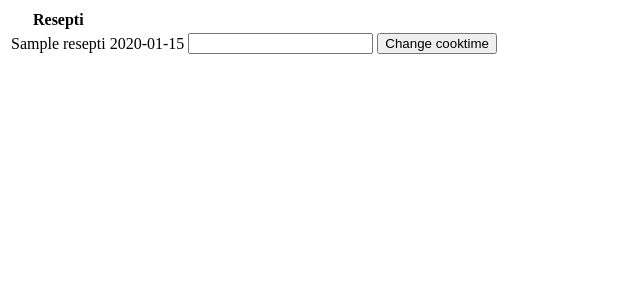
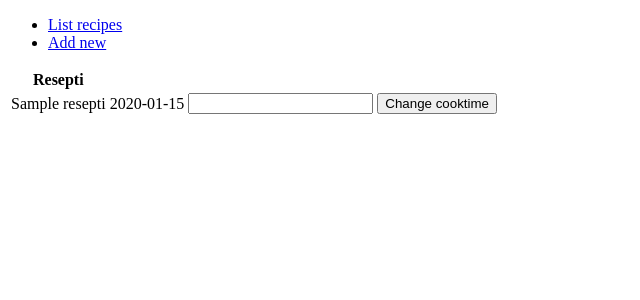
Before and after one commit to haxsampo/keittokirja, a Flask app: page /reseptit in a window 1280 px wide. Shown: the top 300 px of the page, without its empty margins (0-640 px from the left). Run offline with Flask 2, Linux system fonts and the light colour scheme; tables that the repository leaves empty hold one stand-in row (values such as "Sample post").

Commit message:
req päivitys, linkit sivuille layouttiin

```diff
--- a/application/templates/layout.html
+++ b/application/templates/layout.html
@@ -4,6 +4,14 @@
         <meta charset="utf-8">
         <title>Keittokirja</title>
     </head>
+
+    <body>
+        <ul>
+            <li><a href="{{ url_for('reseptit_index') }}">List recipes</a></li>
+            <li><a href="{{ url_for('reseptit_form') }}">Add new</a></li>
+        </ul>
+    </body>
+
 
     <body>
         {% block body %}
--- a/requirements.txt
+++ b/requirements.txt
@@ -1,7 +1,9 @@
 click==7.1.1
 Flask==1.1.1
+Flask-SQLAlchemy==2.4.1
 gunicorn==20.0.4
 itsdangerous==1.1.0
 Jinja2==2.11.1
 MarkupSafe==1.1.1
+SQLAlchemy==1.3.15
 Werkzeug==1.0.0
```
